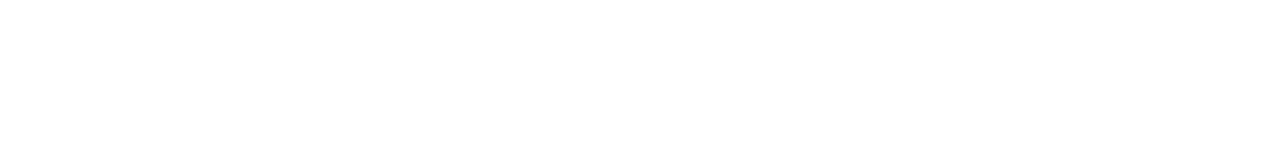
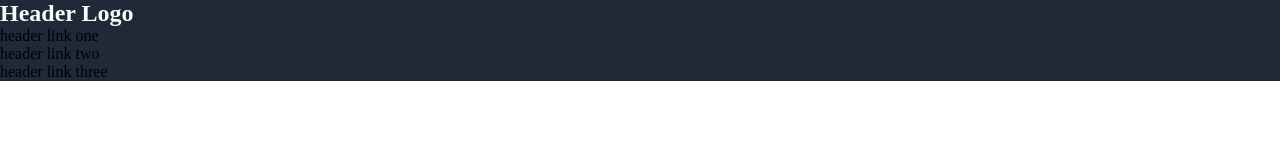
Before and after one commit to PatrikSlat/LandingPage, a plain HTML site: page index.html in a window 1280 px wide. Drawn offline with Linux system fonts and the light colour scheme.

Commit message:
Created Navbar elements and styling

```diff
--- a/index.html
+++ b/index.html
@@ -8,6 +8,19 @@
     <link rel="stylesheet" href="styles.css">
 </head>
 <body>
-
+    <div class="first-section">
+        <div class="navbar">
+            <div class="navbar-left">
+                <h1 id="header-logo">Header Logo</h1>
+            </div>
+            <div class="navbar-right">
+                <ul style="list-style-type: none;">
+                    <li class="header link">header link one</li>
+                    <li class="header link">header link two</li>
+                    <li class="header link">header link three</li>
+                </ul>
+            </div>
+        </div>
+    </div>
 </body>
 </html>
--- a/styles.css
+++ b/styles.css
@@ -0,0 +1,25 @@
+@import url('https://fonts.googleapis.com/css2?family=Roboto&display=swap');
+
+*{
+    margin: 0;
+    padding: 0;
+}
+
+body{
+    font-family: 'Roboto Slab', serif;
+}
+
+
+.first-section{
+    background-color: #1f2937;
+}
+
+#header-logo{
+    font-size: 24px;
+    color: #f9faf8;
+}
+
+.header-link{
+    font-size: 18px;
+    color: #E5E7EB;
+}
```
